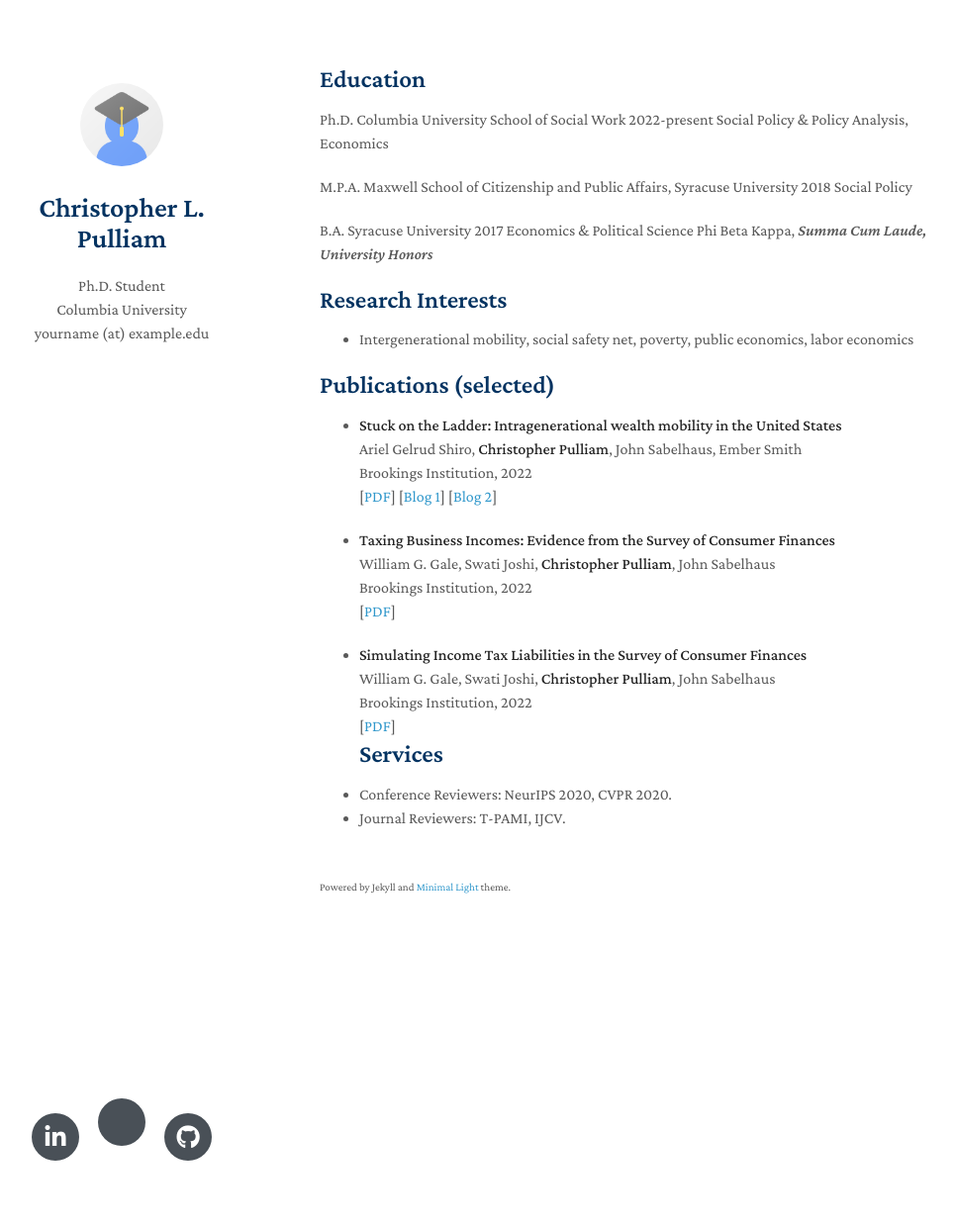
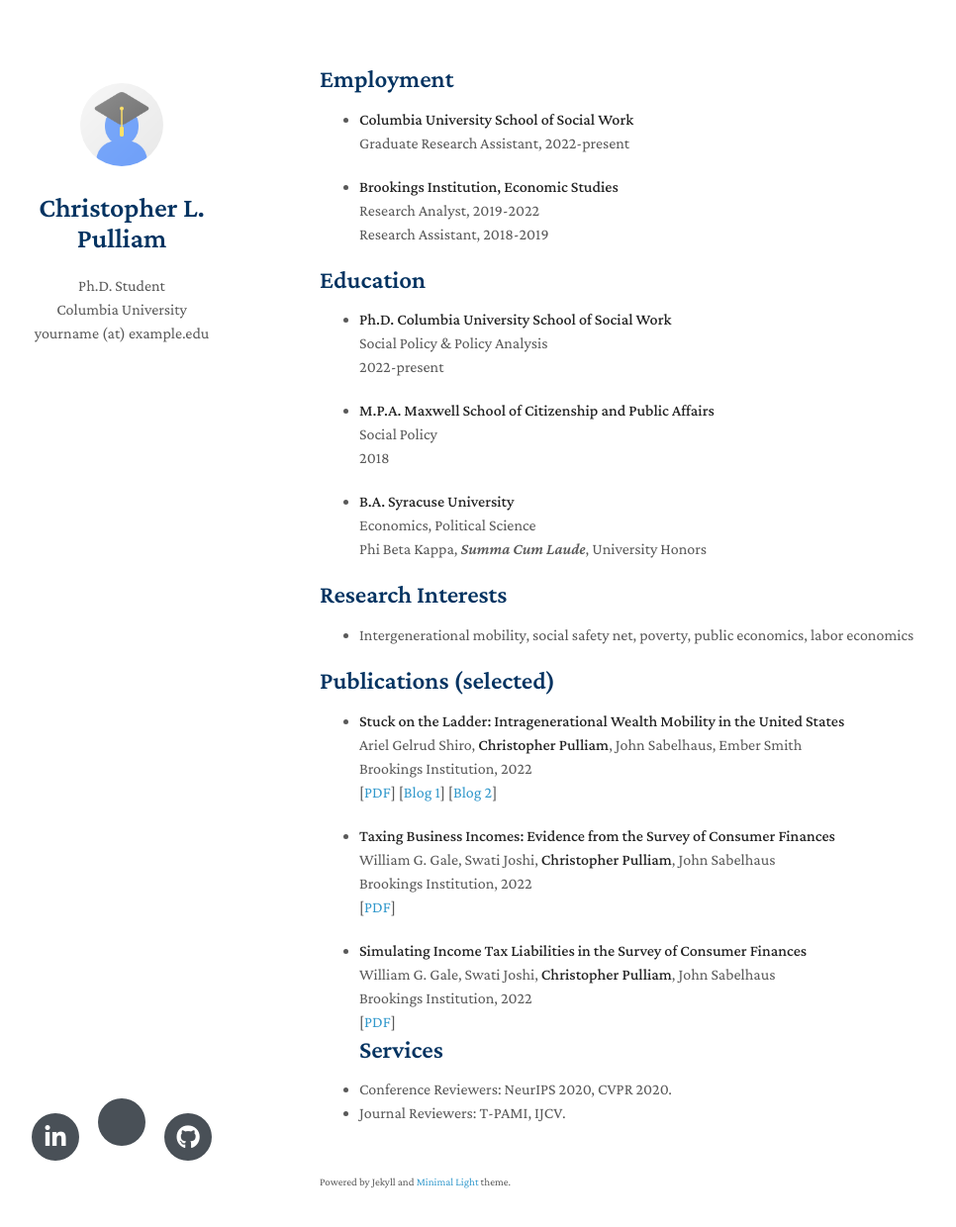
Before and after one commit to christopher-pulliam/oldsite, a Jekyll site: the page built from index.md, in a window 1280 px wide and 1275 px high. Shown: the top 1240 px of the window at 99% size, without its empty margins (147-1113 px from the left). Built offline with Jekyll 4.4.1, drawn with Linux system fonts in a browser that asks for light colours; nearby versions of some CDN libraries; a style sheet for code colours, icons or effects is not loaded; our own code applies the rules of GitHub Pages for plain Markdown files.

Commit message:
Update index.md

```diff
--- a/index.md
+++ b/index.md
@@ -1,18 +1,38 @@
 ---
 layout: homepage
 ---
+## Employment
+- **Columbia University School of Social Work**
+  <br>
+  Graduate Research Assistant, 2022-present
+
+
+
+- **Brookings Institution, Economic Studies**
+  <br>
+  Research Analyst, 2019-2022
+  <br>
+  Research Assistant, 2018-2019
 
 ## Education
 
-Ph.D. Columbia University School of Social Work                         2022-present
-  Social Policy & Policy Analysis, Economics
+- **Ph.D. Columbia University School of Social Work**
+  <br>
+  Social Policy & Policy Analysis
+  <br>
+  2022-present
 
-M.P.A. Maxwell School of Citizenship and Public Affairs, Syracuse University    2018
+- **M.P.A. Maxwell School of Citizenship and Public Affairs**
+  <br>
   Social Policy
+  <br>
+  2018
 
-B.A. Syracuse University                                                        2017
-  Economics & Political Science
-    Phi Beta Kappa, <i>Summa Cum Laude<i>, University Honors
+- **B.A. Syracuse University**
+  <br>
+  Economics, Political Science
+  <br>
+  Phi Beta Kappa, *Summa Cum Laude*, University Honors
 
 
 ## Research Interests
@@ -20,7 +40,7 @@ B.A. Syracuse University
 
 ## Publications (selected)
 
-- **Stuck on the Ladder: Intragenerational wealth mobility in the United States**
+- **Stuck on the Ladder: Intragenerational Wealth Mobility in the United States**
   <br>
   Ariel Gelrud Shiro, **Christopher Pulliam**, John Sabelhaus, Ember Smith
   <br>
```
